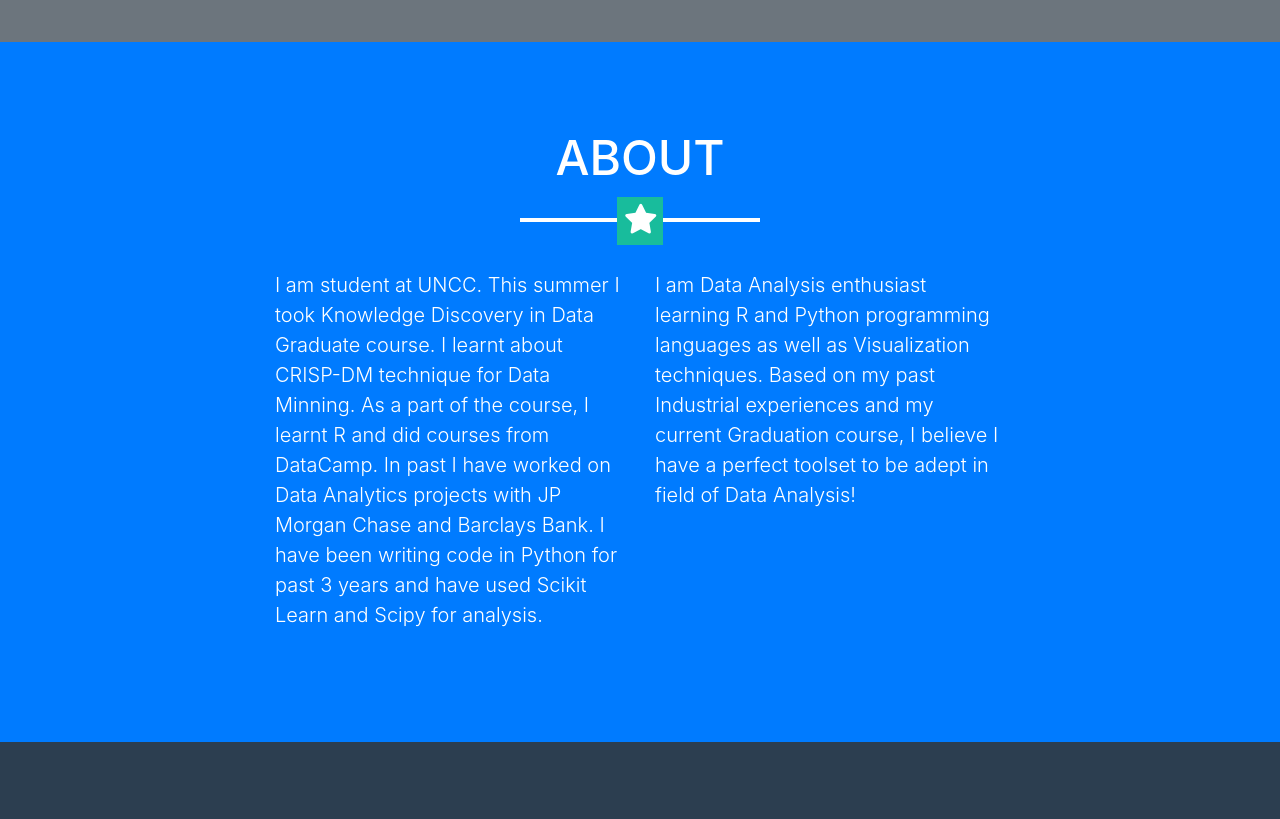
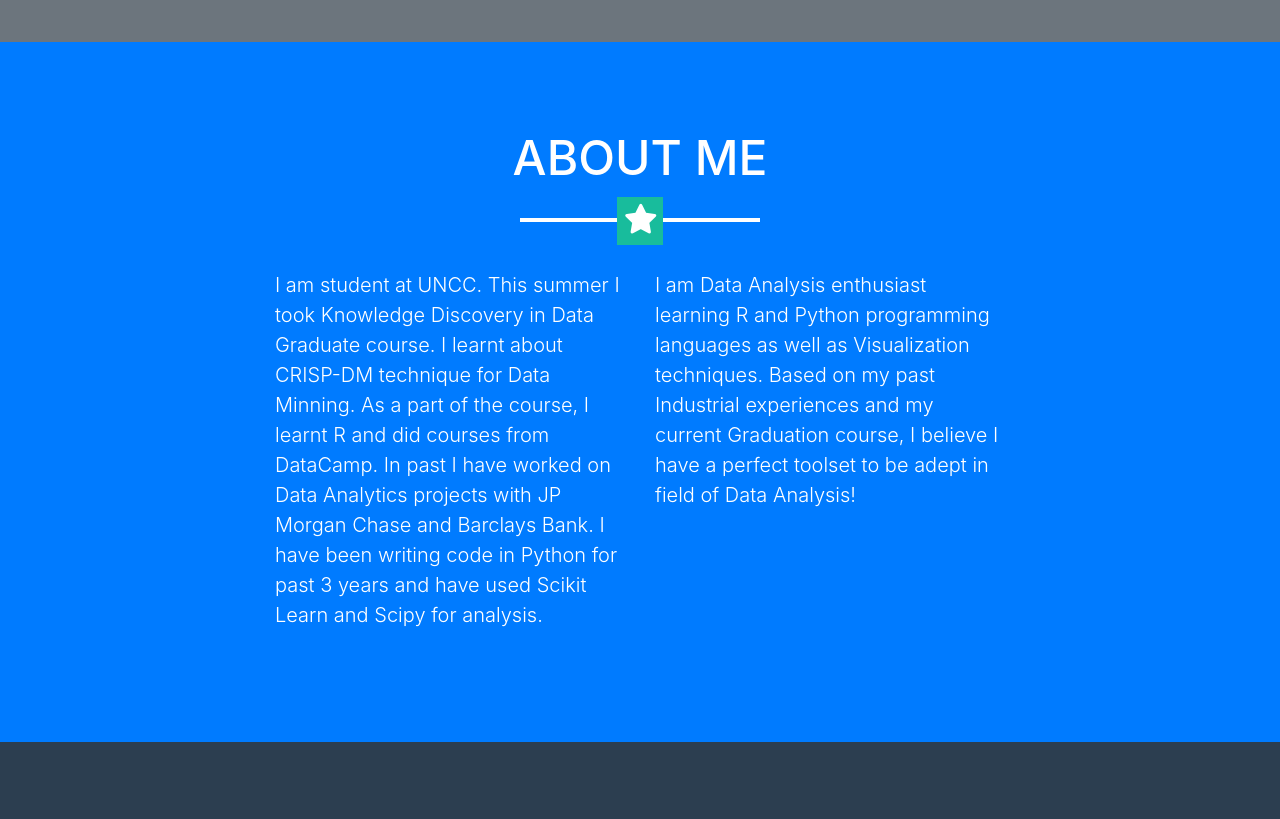
Before and after one commit to nk2810/nk2810.github.io, a website with bundled scripts: page index.html in a window 1280 px wide. Shown: the part 2580-3399 px from the top of the page. Built offline with nearby package versions, Linux system fonts and the light colour scheme.

```diff
--- a/index.html
+++ b/index.html
@@ -191,7 +191,7 @@
 	<!-- About Section -->
     <section class="bg-primary text-white mb-0" id="about">
       <div class="container">
-        <h2 class="text-center text-uppercase text-white">About</h2>
+        <h2 class="text-center text-uppercase text-white">About Me</h2>
         <hr class="star-light mb-5">
         <div class="row">
           <div class="col-lg-4 ml-auto">
```
